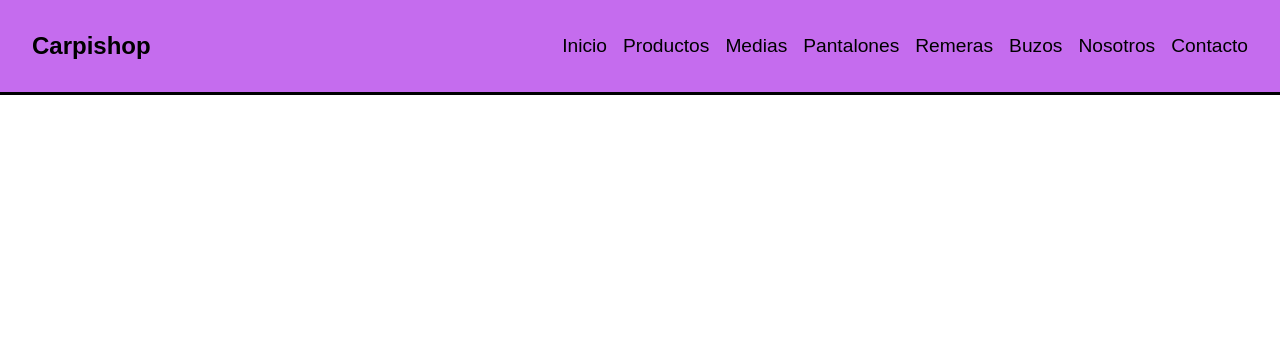
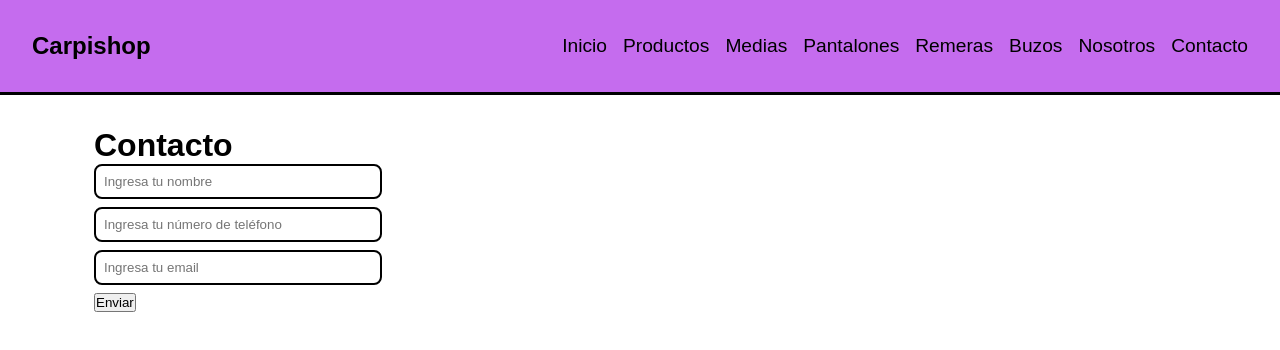
Before and after one commit to shg880106/react-firebase, a React (Create React App) app: page /contacto in a window 1280 px wide. Shown: the top 350 px of the page. Built offline with nearby package versions, Linux system fonts and the light colour scheme.

Commit message:
Trabajando con formulario. Instalando la librería react-hook-form. Trabajando con register y handleSubmit.

```diff
--- a/package.json
+++ b/package.json
@@ -8,6 +8,7 @@
     "@testing-library/user-event": "^13.5.0",
     "react": "^18.3.1",
     "react-dom": "^18.3.1",
+    "react-hook-form": "^7.52.2",
     "react-router-dom": "^6.26.0",
     "react-scripts": "5.0.1",
     "web-vitals": "^2.1.4"
--- a/src/App.js
+++ b/src/App.js
@@ -4,6 +4,7 @@ import Navbar from './components/Navbar';
 import './hojas-de-estilo/App.css';
 import { BrowserRouter, Route, Routes } from 'react-router-dom';
 import Nosotros from './components/Nosotros';
+import Contacto from './components/Contacto';
 
 
 function App() {
@@ -20,6 +21,7 @@ function App() {
           <Route path="/productos" element={<ItemListContainer />} />
           <Route path="/productos/:categoria" element={<ItemListContainer />} />
           <Route path="/nosotros" element={<Nosotros />} />
+          <Route path="/contacto" element={<Contacto />} />
         </Routes>
 
       </BrowserRouter>
--- /dev/null
+++ b/src/components/Contacto.jsx
@@ -0,0 +1,24 @@
+import { useForm } from "react-hook-form";
+
+const Contacto = () => {
+
+  const { register, handleSubmit } = useForm();
+
+  const enviar = (data) => {
+    console.log(data);
+  }
+
+  return (
+    <div className='container'>
+      <h1 className='main-title'>Contacto</h1>
+      <form className='formulario' onSubmit={handleSubmit(enviar)}>
+        <input type="text" placeholder='Ingresa tu nombre' {...register("nombre")} />
+        <input type="phone" placeholder='Ingresa tu número de teléfono' {...register("telefono")} />
+        <input type="email" placeholder='Ingresa tu email' {...register("email")} />
+        <button type='sumbit'>Enviar</button>
+      </form>
+    </div>
+  )
+}
+
+export default Contacto
--- a/src/components/ItemCount.jsx
+++ b/src/components/ItemCount.jsx
@@ -1,4 +1,3 @@
-
 
 const ItemCount = ( {cantidad, handleRestar, handleSumar, handleAgregar} ) => {
 
--- a/src/components/Navbar.jsx
+++ b/src/components/Navbar.jsx
@@ -13,7 +13,6 @@ const Navbar = () => {
         <li><Link className="menu-link" to="/productos/pantalones">Pantalones</Link></li>
         <li><Link className="menu-link" to="/productos/remeras">Remeras</Link></li>
         <li><Link className="menu-link" to="/productos/buzos">Buzos</Link></li>
-
         <li><Link className="menu-link" to="/nosotros">Nosotros</Link></li>
         <li><Link className="menu-link" to="/contacto">Contacto</Link></li>
       </ul>
```
Also changed, not shown: react-firebase-course.txt, 1 other file (tests, documents, lock files or other folders).
